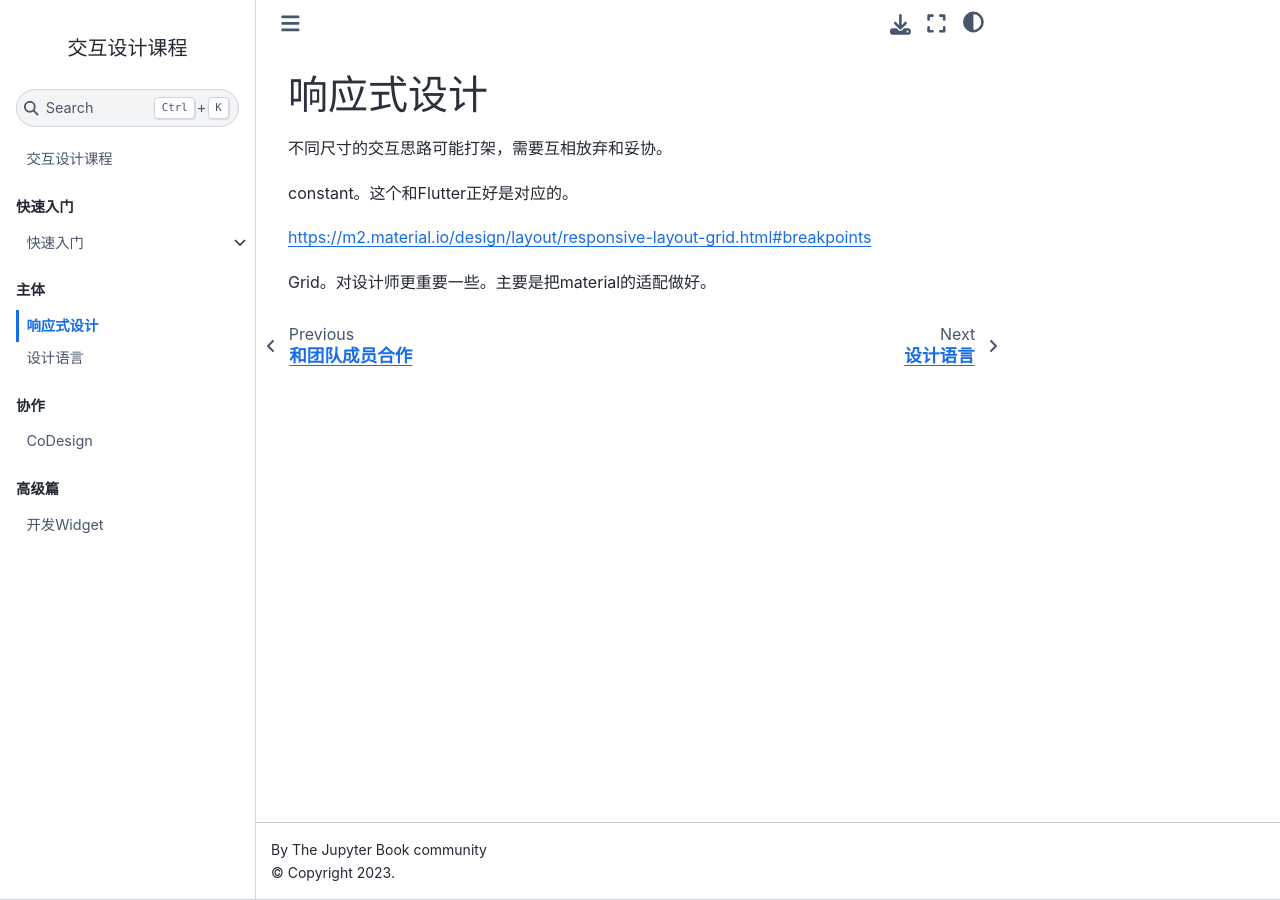
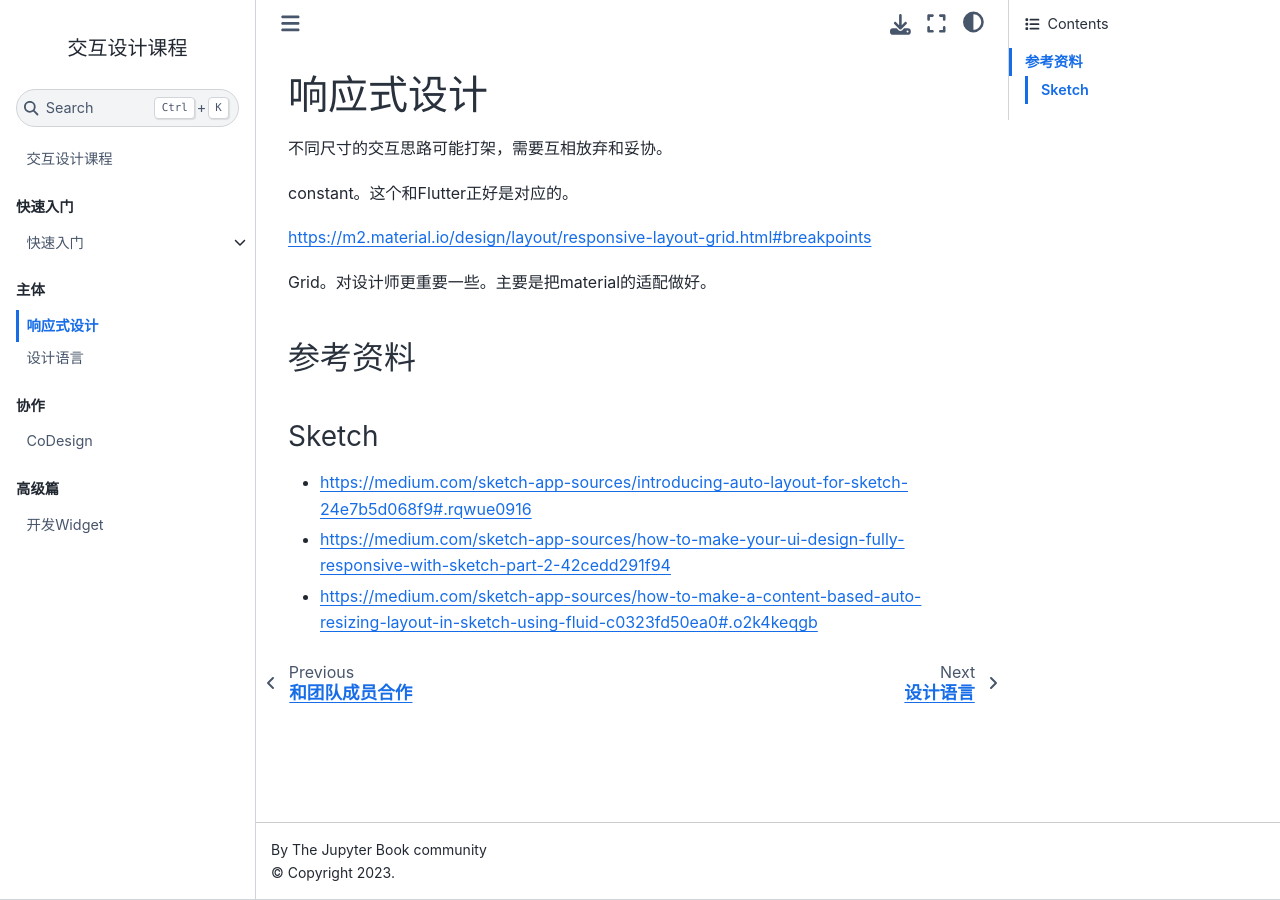
Before and after one commit to quanttide/quanttide-tutorial-of-interaction-design, a Jupyter Book: the page built from responsive_design/README.md, in a window 1280 px wide. Built offline with Jupyter Book 1.0.4 settings and Sphinx 7.4.7 and the Sphinx Book theme 1.1.4, drawn with Linux system fonts in a browser that asks for light colours; pages that are not in the unit, such as notebooks, are missing from menus.

Commit message:
feat: 增加UI设计参考资料

```diff
--- a/responsive_design/README.md
+++ b/responsive_design/README.md
@@ -7,3 +7,13 @@ constant。这个和Flutter正好是对应的。
 https://m2.material.io/design/layout/responsive-layout-grid.html#breakpoints
 
 Grid。对设计师更重要一些。主要是把material的适配做好。
+
+## 参考资料
+
+% Figma找类似的。Sketch要不要讲再考虑。
+
+### Sketch
+
+- https://medium.com/sketch-app-sources/introducing-auto-layout-for-sketch-24e7b5d068f9#.rqwue0916
+- https://medium.com/sketch-app-sources/how-to-make-your-ui-design-fully-responsive-with-sketch-part-2-42cedd291f94
+- https://medium.com/sketch-app-sources/how-to-make-a-content-based-auto-resizing-layout-in-sketch-using-fluid-c0323fd50ea0#.o2k4keqgb
```
Also changed, not shown: user_interface/color.md (added, +9 -0 lines), 1 other file.
